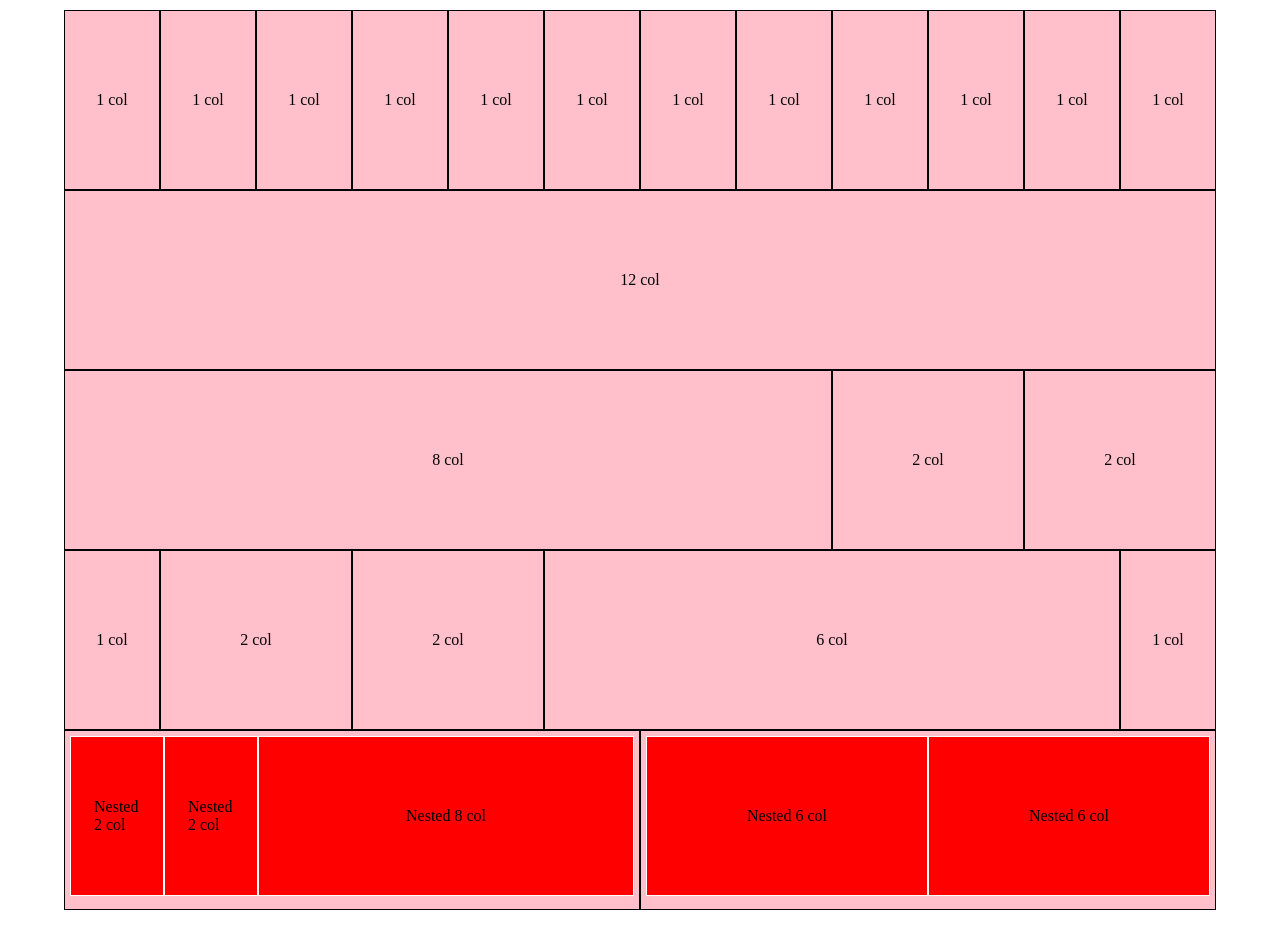
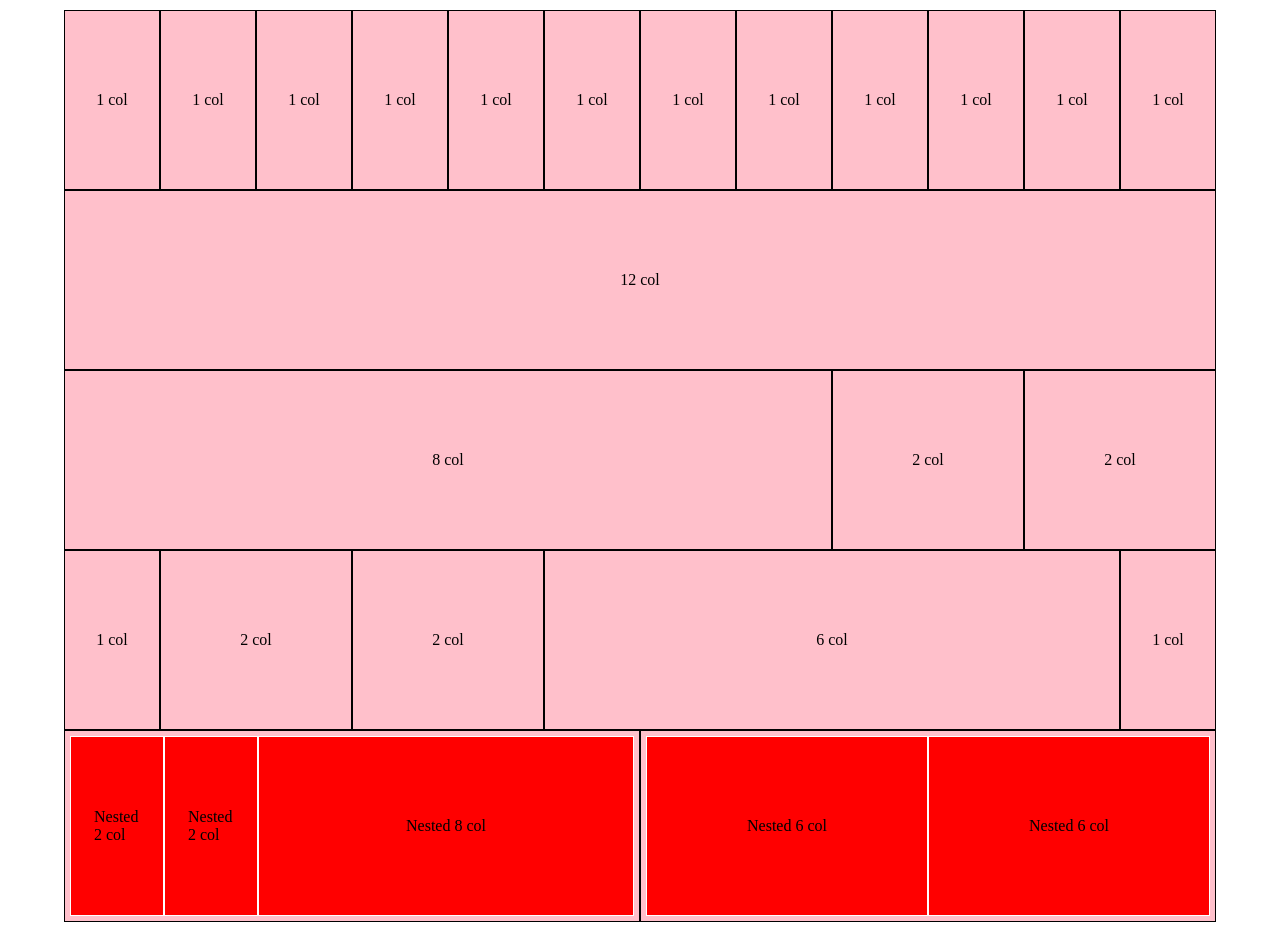
Before and after one commit to ailequal/html-css-12bool, a plain HTML site: page index.html in a window 1280 px wide. Drawn offline with Linux system fonts and the light colour scheme.

Commit message:
Fixed height

```diff
--- a/css/style.css
+++ b/css/style.css
@@ -24,25 +24,18 @@ body {
   transform: translate(-50%, -50%);
 }
 
+.height-auto {
+  height: auto;
+}
+
 .nest {
   padding: 5px;
 }
 
 .nest > [class^="col-"] {
-  height: 160px;
   border: 1px solid white;
   background-color: red;
 }
 
-/* .nest > .col-2 {
-  width: calc(((100% / 12) * 2) - 4%);
-}
-.nest > .col-6 {
-  width: calc(((100% / 12) * 6) - 4%);
-}
-.nest > .col-8 {
-  width: calc(((100% / 12) * 8) - 4%);
-} */
-
 /* footer */
 /* empty */
--- a/index.html
+++ b/index.html
@@ -46,14 +46,14 @@
       <div class="col-1"><span>1 col</span></div>
     </div>
     <div class="container">
-      <div class="col-6">
+      <div class="col-6 height-auto">
         <div class="container nest">
           <div class="col-2"><span>Nested 2 col</span></div>
           <div class="col-2"><span>Nested 2 col</span></div>
           <div class="col-8"><span>Nested 8 col</span></div>
         </div>
       </div>
-      <div class="col-6">
+      <div class="col-6 height-auto">
         <div class="container nest">
           <div class="col-6"><span>Nested 6 col</span></div>
           <div class="col-6"><span>Nested 6 col</span></div>
```
